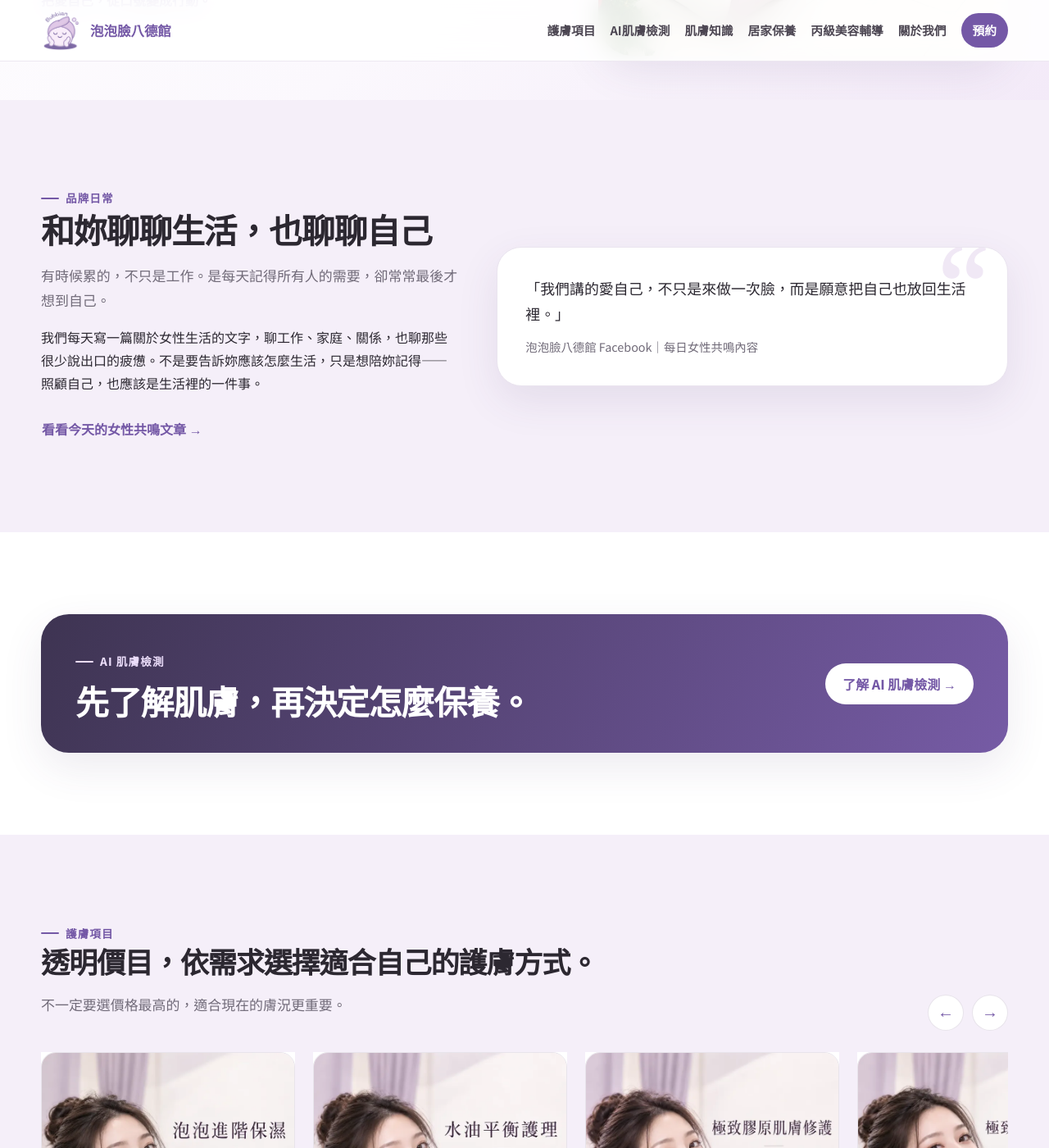
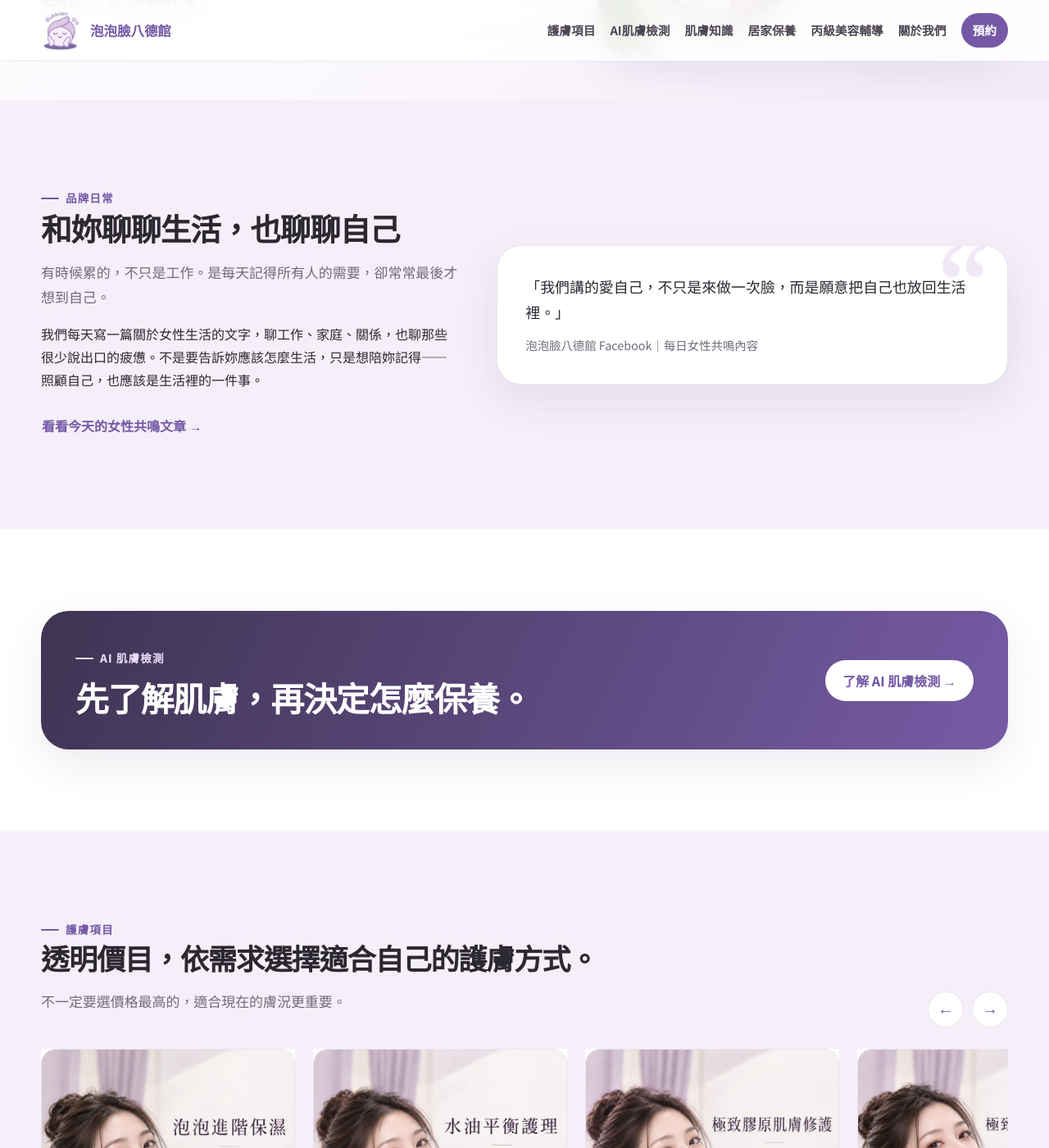
Before and after one commit to sophiaforyu-eng/bubblan, a Jekyll site: the page built from index.html, in a window 1280 px wide and 1400 px high, scrolled down 663 px. Shown: the whole window at 82% size. Built offline with Jekyll 4.4.1, drawn with Linux system fonts in a browser that asks for light colours; some web fonts are replaced.

Commit message:
Keep brand daily title on one line for desktop

```diff
--- a/index.html
+++ b/index.html
@@ -3,6 +3,14 @@
 title:
 description: 桃園八德泡泡臉護膚空間。單次消費、免儲值、無推銷，提供透明護膚價目、肌膚知識、居家保養與丙級美容考照輔導。
 ---
+<style>
+@media (min-width: 981px) {
+  .brand-daily-title {
+    white-space: nowrap;
+    font-size: 2.35rem;
+  }
+}
+</style>
 <main id="top">
 <section class="hero">
 <div class="container hero-grid">
```
